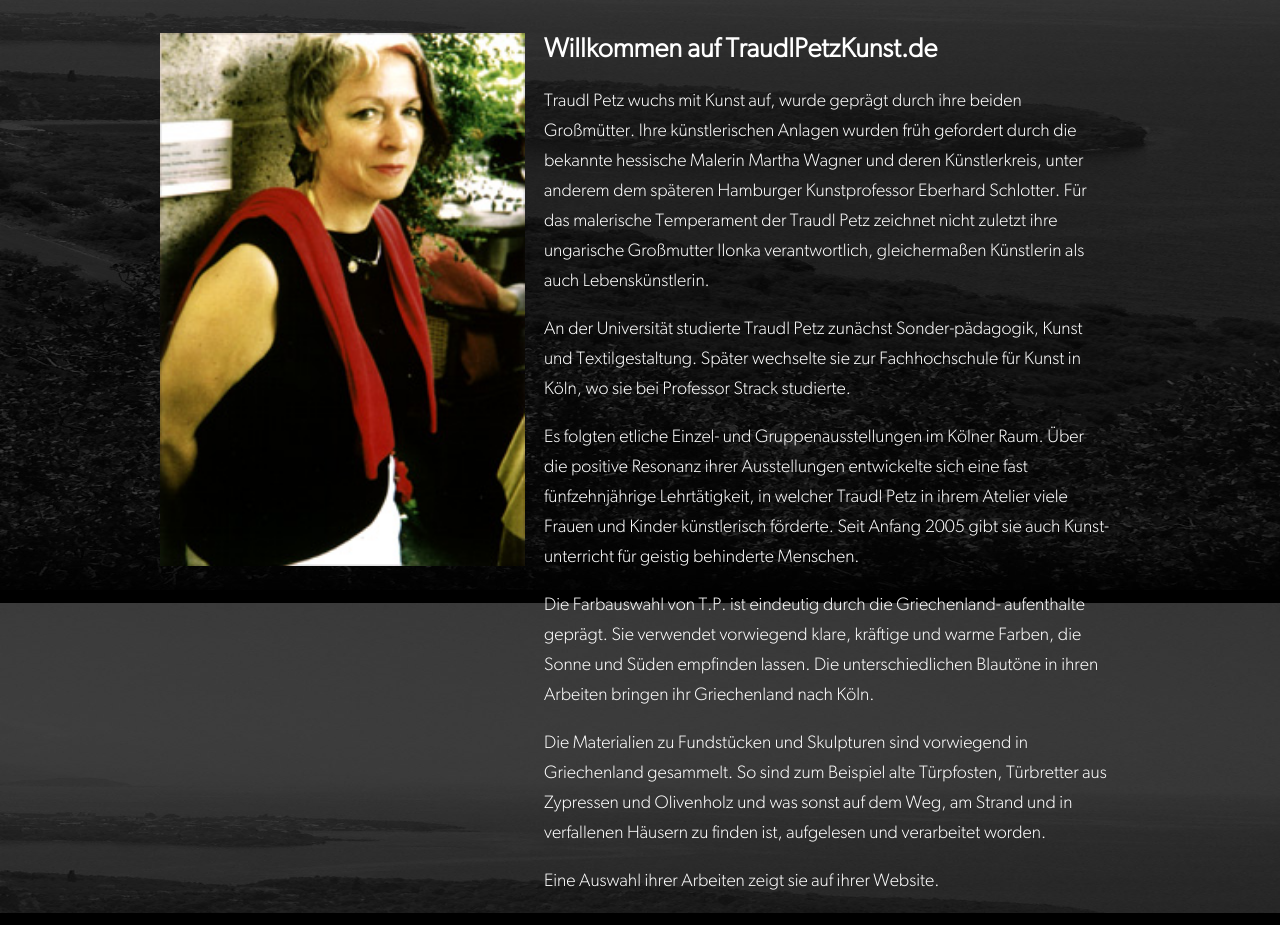
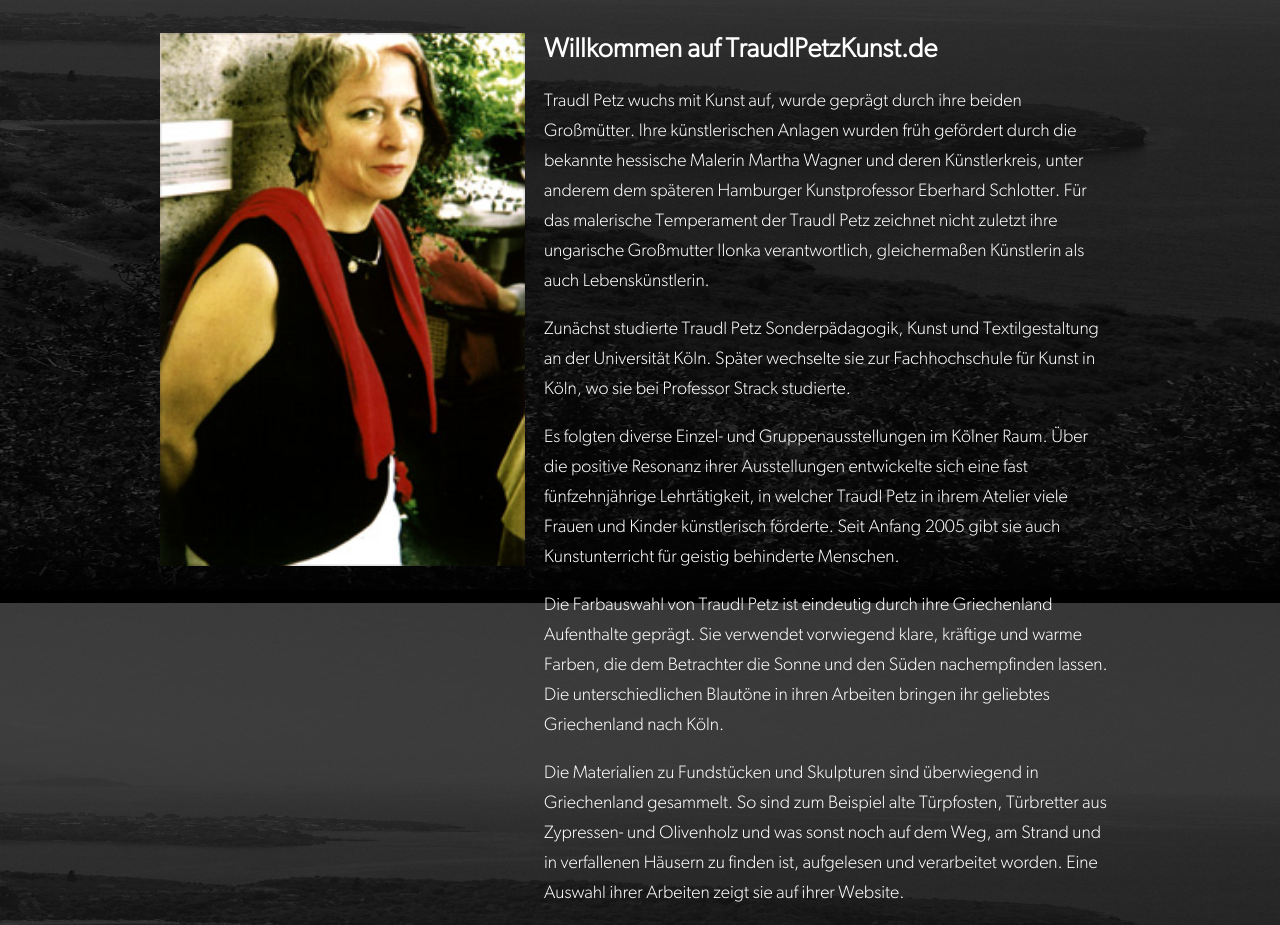
Before and after one commit to LukasBombach/traudlpetzkunst, a plain HTML site: page about.html in a window 1280 px wide. Shown: the part 197-1122 px from the top of the page. Drawn offline with nearby package versions, Linux system fonts and the light colour scheme.

Commit message:
Update about.html

```diff
--- a/about.html
+++ b/about.html
@@ -1,14 +1,46 @@
+<!DOCTYPE html>
+<html lang="en">
+<head><title>Traudl Petz Kunst</title>
+    <link rel="canonical" href="http://traudlpetzkunst.de/about.html"/>
+    <meta charset="UTF-8">
+    <link rel="stylesheet" href="stylesheets/magnific-popup.css">
+    <link rel="stylesheet" href="stylesheets/application.css">
+</head>
+<body>
+<header><img src="images/layout/logo@2x.png" width="366" height="91">
+    <ul id="menu">
+        <li><a href="/" class="selected">Galerie</a></li>
+        <li><a href="about.html">Über mich</a></li>
+    </ul>
+</header>
+<div id="content" class="about"><img id="portrait" src="images/about/portrait.jpg">
+    <h2>Willkommen auf TraudlPetzKunst.de</h2>
+    <p>Traudl Petz wuchs mit Kunst auf, wurde geprägt durch ihre beiden Großmütter. Ihre künstlerischen Anlagen wurden
+        früh gefördert durch die bekannte hessische Malerin Martha Wagner und deren Künstlerkreis, unter anderem dem
+        späteren Hamburger Kunstprofessor Eberhard Schlotter. Für das malerische Temperament der Traudl Petz zeichnet
+        nicht zuletzt ihre ungarische Großmutter Ilonka verantwortlich, gleichermaßen Künstlerin als auch
+        Lebenskünstlerin.</p>
 
-<!DOCTYPE html><html lang="en"><head><title>Traudl Petz Kunst</title><link rel="canonical" href="http://traudlpetzkunst.de/about.html"/><meta charset="UTF-8"><link rel="stylesheet" href="stylesheets/magnific-popup.css"><link rel="stylesheet" href="stylesheets/application.css"></head><body><header><img src="images/layout/logo@2x.png" width="366" height="91"><ul id="menu"><li><a href="/" class="selected">Galerie</a></li><li><a href="about.html">Über mich</a></li></ul></header><div id="content" class="about"><img id="portrait" src="images/about/portrait.jpg"><h2>Willkommen auf TraudlPetzKunst.de</h2><p>Traudl Petz wuchs mit Kunst auf, wurde geprägt durch ihre beiden Großmütter. Ihre künstlerischen Anlagen
-    wurden früh gefordert durch die bekannte hessische Malerin Martha Wagner und deren Künstlerkreis, unter
-    anderem dem späteren Hamburger Kunstprofessor Eberhard Schlotter. Für das malerische Temperament der Traudl
-    Petz zeichnet nicht zuletzt ihre ungarische Großmutter Ilonka verantwortlich, gleichermaßen Künstlerin als
-    auch Lebenskünstlerin.</p><p>An der Universität studierte Traudl Petz zunächst Sonder-pädagogik, Kunst und Textilgestaltung. Später
-    wechselte sie zur Fachhochschule für Kunst in Köln, wo sie bei Professor Strack studierte.</p><p>Es folgten etliche Einzel- und Gruppenausstellungen im Kölner Raum. Über die positive Resonanz ihrer
-    Ausstellungen entwickelte sich eine fast fünfzehnjährige Lehrtätigkeit, in welcher Traudl Petz in ihrem
-    Atelier viele Frauen und Kinder künstlerisch förderte. Seit Anfang 2005 gibt sie auch Kunst- unterricht für
-    geistig behinderte Menschen.</p><p>Die Farbauswahl von T.P. ist eindeutig durch die Griechenland- aufenthalte geprägt. Sie verwendet vorwiegend
-    klare, kräftige und warme Farben, die Sonne und Süden empfinden lassen. Die unterschiedlichen Blautöne in
-    ihren Arbeiten bringen ihr Griechenland nach Köln.</p><p>Die Materialien zu Fundstücken und Skulpturen sind vorwiegend in Griechenland gesammelt. So sind zum
-    Beispiel alte Türpfosten, Türbretter aus Zypressen und Olivenholz und was sonst auf dem Weg, am Strand und
-    in verfallenen Häusern zu finden ist, aufgelesen und verarbeitet worden.</p><p>Eine Auswahl ihrer Arbeiten zeigt sie auf ihrer Website.</p></div><script type="text/javascript" src="//ajax.googleapis.com/ajax/libs/jquery/2.1.1/jquery.min.js"></script><script type="text/javascript" src="javascripts/jquery.lazyload.min.js"></script><script type="text/javascript" src="javascripts/masonry.pkgd.min.js"></script><script type="text/javascript" src="javascripts/jquery.magnific-popup.min.js"></script><script type="text/javascript" src="javascripts/application.js"></script></body></html>
+    <p>Zunächst studierte Traudl Petz Sonderpädagogik, Kunst und Textilgestaltung an der Universität Köln. Später
+        wechselte sie zur Fachhochschule für Kunst in Köln, wo sie bei Professor Strack studierte.</p>
+
+    <p>Es folgten diverse Einzel- und Gruppenausstellungen im Kölner Raum. Über die positive Resonanz ihrer
+        Ausstellungen entwickelte sich eine fast fünfzehnjährige Lehrtätigkeit, in welcher Traudl Petz in ihrem Atelier
+        viele Frauen und Kinder künstlerisch förderte. Seit Anfang 2005 gibt sie auch Kunstunterricht für geistig
+        behinderte Menschen.</p>
+
+    <p>Die Farbauswahl von Traudl Petz ist eindeutig durch ihre Griechenland Aufenthalte geprägt. Sie verwendet
+        vorwiegend klare, kräftige und warme Farben, die dem Betrachter die Sonne und den Süden nachempfinden lassen.
+        Die unterschiedlichen Blautöne in ihren Arbeiten bringen ihr geliebtes Griechenland nach Köln. </p>
+
+    <p>Die Materialien zu Fundstücken und Skulpturen sind überwiegend in Griechenland gesammelt. So sind zum Beispiel
+        alte Türpfosten, Türbretter aus Zypressen- und Olivenholz und was sonst noch auf dem Weg, am Strand und in
+        verfallenen Häusern zu finden ist, aufgelesen und verarbeitet worden. Eine Auswahl ihrer Arbeiten zeigt sie auf
+        ihrer Website.</p></div>
+<script type="text/javascript" src="//ajax.googleapis.com/ajax/libs/jquery/2.1.1/jquery.min.js"></script>
+<script type="text/javascript" src="javascripts/jquery.lazyload.min.js"></script>
+<script type="text/javascript" src="javascripts/masonry.pkgd.min.js"></script>
+<script type="text/javascript" src="javascripts/jquery.magnific-popup.min.js"></script>
+<script type="text/javascript" src="javascripts/application.js"></script>
+</body>
+</html>
```
